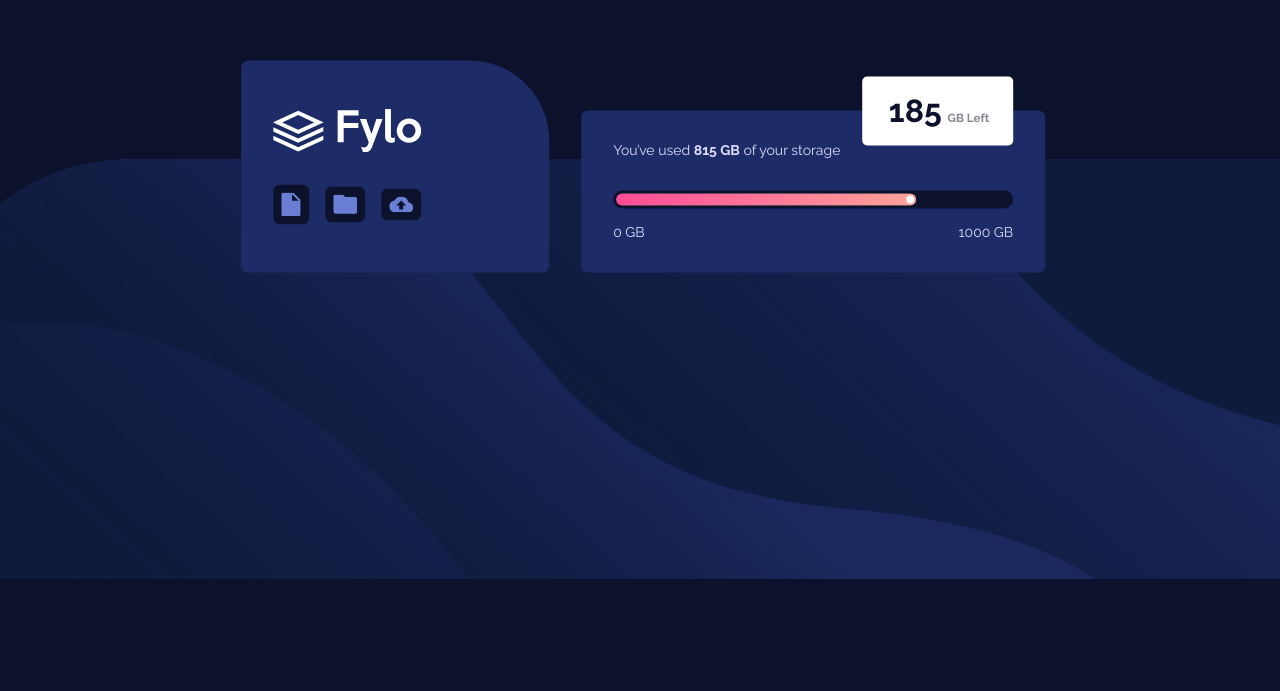
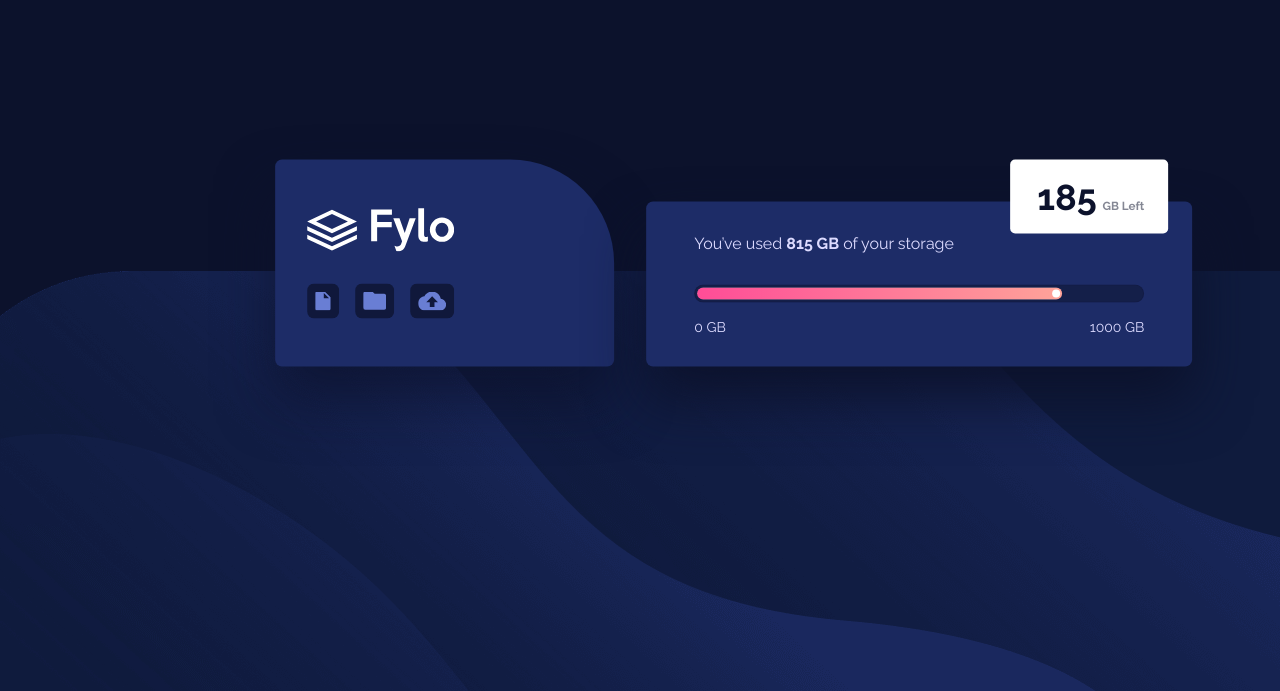
Before and after one commit to pstar8/Flyo-Data-Storage-Component, a plain HTML site: page index.html in a window 1280 px wide. Shown: the part 109-800 px from the top of the page. Drawn offline with Linux system fonts and the light colour scheme.

Commit message:
updated styles and mark-up
Much better

```diff
--- a/index.html
+++ b/index.html
@@ -21,7 +21,7 @@
       </div>
   </div>
   <div class="storage_container">
-      <p>You’ve used <span>815 GB</span> of your storage</p>
+      <h1>You’ve used <span>815 GB</span> of your storage</h1>
       <div class="pop_up"><span class="remainder">185</span> GB Left </div>
       <span class="arrow"></span>
       <div class="bar">
--- a/styles.css
+++ b/styles.css
@@ -1,7 +1,5 @@
 /* Font - Raleway */
 @import url('https://fonts.googleapis.com/css2?family=Raleway:ital,wght@0,100..900;1,100..900&display=swap');
-
-
 
 *{
     margin: 0;
@@ -29,7 +27,8 @@ body{
     width: fit-content;
     background-color: hsl(228, 56%, 26%);
     border-radius: 7px;
-    border-top-right-radius:5rem ;
+    border-top-right-radius:6.5rem ;
+    box-shadow: 0 32px 56px 0 hsla(229, 57%, 11%, 0.75)
 }
 
 .flyo_container .icons{
@@ -40,10 +39,12 @@ body{
 }
 
 .flyo_container .icons img{
-    background-color: hsl(229, 57%, 11%);
+    background-color: hsl(229, 57%, 11%, 0.75);
     padding: .5rem;
     border-radius: 7px;
-    width: fit-content;
+    height: 35px;
+    width: 35px;
+    width: 100%;
 }
 
 .storage_container{
@@ -52,11 +53,16 @@ body{
     justify-content: center;
     gap: 1rem;
     background-color: hsl(228, 56%, 26%);
-    padding: 2rem;
     border-radius: 7px;
+    box-shadow: 0 32px 56px 0 hsl(229, 57%, 11%);
 }
 
-.storage_container p span{
+.storage_container h1 {
+   font-size: 1rem;
+   font-weight: 400;
+}
+
+.storage_container h1 span{
     font-weight:bold ;
 }
 
@@ -74,7 +80,7 @@ body{
 .storage_container .pop_up .remainder{
     background-color: hsl(0, 0%, 100%);
     font-weight: 700;
-    font-size: 2rem;
+    font-size: 2.25rem;
     color: hsl(229, 57%, 11%);
     margin: 0 3px;
 }
@@ -97,16 +103,16 @@ body{
     justify-content:flex-start;
     align-items: center;
     position: relative;
-    width: 400px;
+    width:450px;
     height: 12px;
-    border: 1px solid hsl(229, 57%, 11%);
-    background-color: hsl(229, 57%, 11%);
+    border: 1px solid hsla(229, 57%, 11%, 0.1);
+    background-color: hsla(229, 57%, 11%, 0.5);
     border-radius: 20px;
     padding: .5rem 0;
 }
 
 .storage_container .bar .storage_occupied{
-    display: inline;
+    display: inline-block;
     display: flex;
     justify-content: flex-end;
     align-items: center;
@@ -116,6 +122,7 @@ body{
     border-radius: 20px;
     color: white;
     margin: 1px 2px;
+    width: 81.5%;
 }
 
 .storage_container .bar .storage_occupied .ball{
@@ -172,7 +179,7 @@ body{
         /* align-items: center; */
     }
 
-    .storage_container p{
+    .storage_container h1{
         text-align: center;
     }
 
@@ -192,7 +199,7 @@ body{
     }
 
     .storage_container .bar .storage_occupied{
-        width:80%;
+        width:81.5%;
     }
 
 }
@@ -200,7 +207,7 @@ body{
 @media screen and (min-width: 768px) {
     body {
         background-image: url(./images/bg-desktop.png);
-        padding-bottom: 43rem;
+        padding-bottom: 50rem;
     }
 
     main {
@@ -211,22 +218,26 @@ body{
         position: absolute;
         top: 0;
         left: 0;
-        transform: translate(30%, 80%);
+        transform: translate(30%, 130%);
     }
 
     .flyo_container {
         padding: 3rem 2rem;
-        padding-right: 8rem;
+        padding-right: 10rem;
+    }
+
+    .storage_container{
+        padding: 2rem 3rem;
     }
 
     .storage_container .pop_up{
         position: absolute;
-        top: 1rem;
-        right:2rem;
+        top: 0rem;
+        right:1.5rem;
     }
 
-    .storage_container .bar .storage_occupied{
-        width: 300px;
-    }
+    /* .storage_container .bar .storage_occupied{
+        width: ;
+    } */
 
 }
```
Also changed, not shown: 1 other file.
